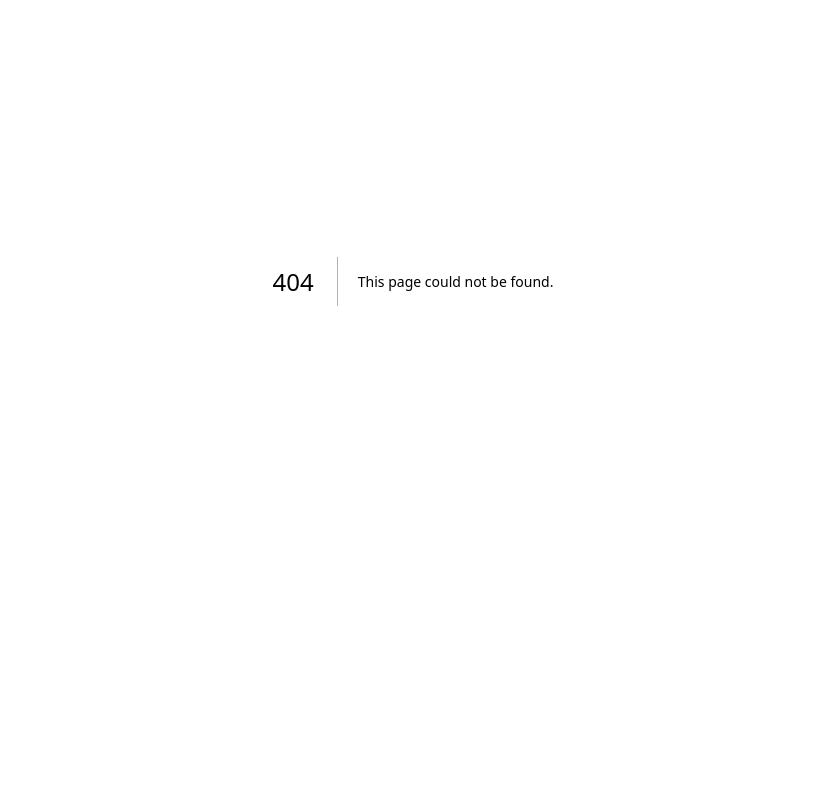
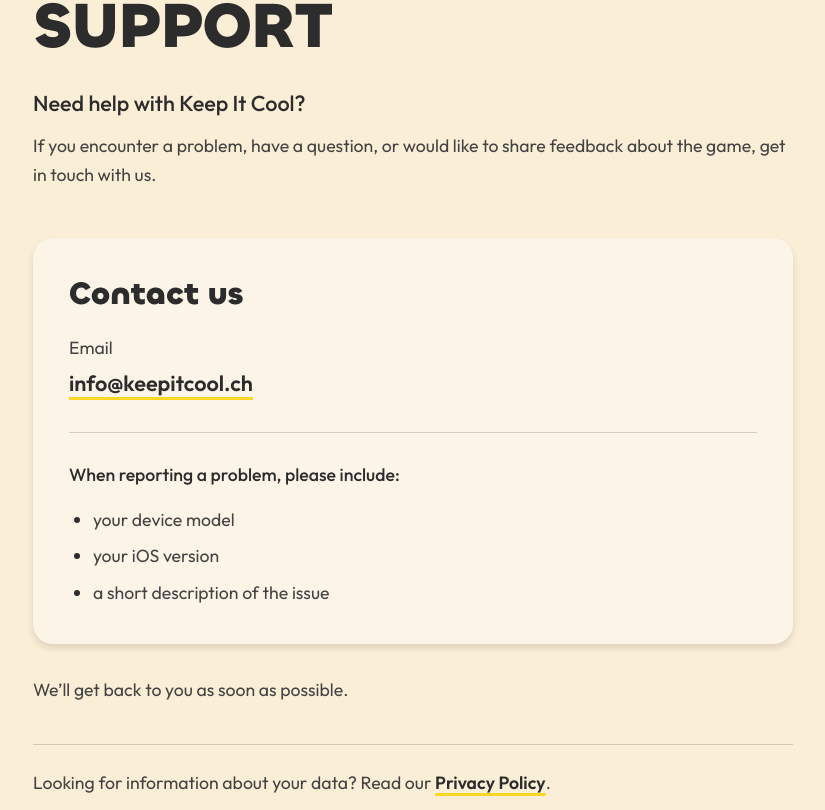
Before and after one commit to Marte0/keepitcool, a Next.js app: page /support in a window 1280 px wide. Before the commit this address had no page. Shown: the part 170-980 px from the top of the page, without its empty margins (227-1052 px from the left). Before the commit the page ends 852 px from the top, so only its background shows below. Built offline with nearby package versions, Linux system fonts and the light colour scheme.

Commit message:
Add Support page

```diff
--- /dev/null
+++ b/app/support/page.js
@@ -0,0 +1,75 @@
+import Link from "next/link";
+import Footer from "../components/Footer";
+import { SITE } from "../content/sections";
+
+export const metadata = {
+  title: "Support",
+  description: "Get help with Keep It Cool or share feedback about the game.",
+  alternates: { canonical: "/support" },
+  openGraph: {
+    title: "Support — KeepItCool",
+    description: "Get help with Keep It Cool or share feedback about the game.",
+    url: "/support",
+  },
+};
+
+export default function SupportPage() {
+  return (
+    <>
+      <main className="mx-auto w-full max-w-page flex-1 px-5 pb-20 pt-20 sm:pt-24 lg:px-12 lg:pb-28 lg:pt-28">
+        <div className="mx-auto max-w-[760px]">
+          <h1 className="font-display text-section leading-[1.1] text-ink">Support</h1>
+          <p className="mt-7 font-body text-lead font-medium text-ink">
+            Need help with Keep It Cool?
+          </p>
+          <p className="mt-3 max-w-[65ch] font-body text-body leading-relaxed text-ink-muted">
+            If you encounter a problem, have a question, or would like to share feedback about the
+            game, get in touch with us.
+          </p>
+
+          <section
+            aria-labelledby="contact-heading"
+            className="mt-10 rounded-[20px] bg-cream-light p-6 shadow-card sm:mt-12 sm:p-9"
+          >
+            <h2 id="contact-heading" className="font-display text-[1.75rem] leading-tight text-ink sm:text-[2rem]">
+              Contact us
+            </h2>
+            <p className="mt-5 font-body text-body text-ink-muted">Email</p>
+            <a
+              href={`mailto:${SITE.email}`}
+              className="mt-1 inline-block break-all rounded-sm font-body text-lead font-semibold text-ink underline decoration-yellow-flat decoration-[3px] underline-offset-[6px] transition-colors hover:text-ink-warm focus-visible:outline-none focus-visible:ring-2 focus-visible:ring-ink focus-visible:ring-offset-4 focus-visible:ring-offset-cream-light"
+            >
+              {SITE.email}
+            </a>
+
+            <div className="mt-8 border-t border-ink/20 pt-7">
+              <p className="font-body text-body font-medium text-ink">
+                When reporting a problem, please include:
+              </p>
+              <ul className="mt-4 list-disc space-y-2 pl-6 font-body text-body leading-relaxed text-ink-muted marker:text-ink">
+                <li>your device model</li>
+                <li>your iOS version</li>
+                <li>a short description of the issue</li>
+              </ul>
+            </div>
+          </section>
+
+          <p className="mt-8 font-body text-body leading-relaxed text-ink-muted">
+            We’ll get back to you as soon as possible.
+          </p>
+          <p className="mt-10 border-t border-ink/20 pt-6 font-body text-body text-ink-muted">
+            Looking for information about your data? Read our{" "}
+            <Link
+              href="/privacy"
+              className="rounded-sm font-semibold text-ink underline decoration-yellow-flat decoration-[3px] underline-offset-4 transition-colors hover:text-ink-warm focus-visible:outline-none focus-visible:ring-2 focus-visible:ring-ink focus-visible:ring-offset-4 focus-visible:ring-offset-cream"
+            >
+              Privacy Policy
+            </Link>
+            .
+          </p>
+        </div>
+      </main>
+      <Footer />
+    </>
+  );
+}
```
